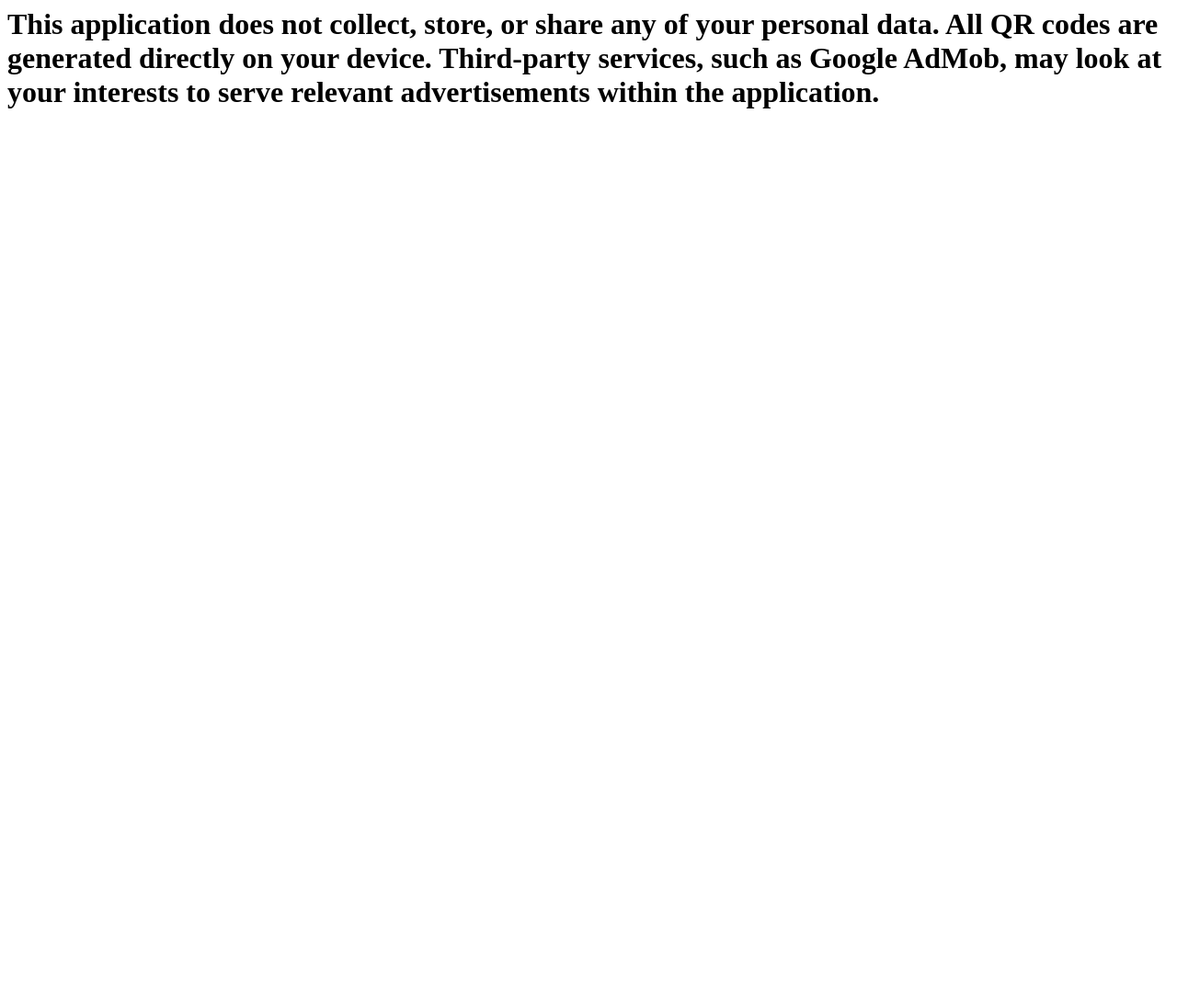
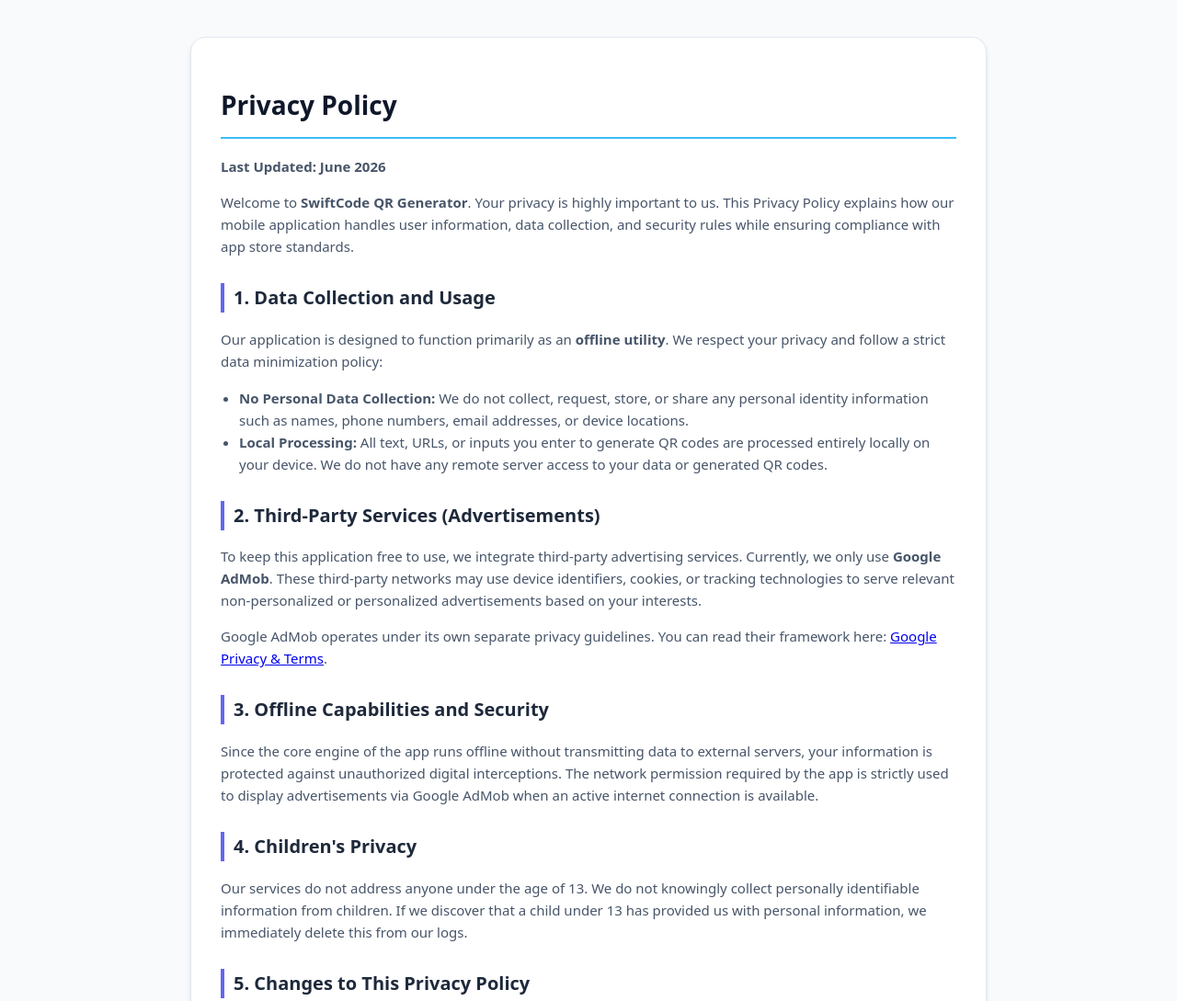
Before and after one commit to krishandevkumar792-cpu/Privacy-Policy, a plain HTML site: page index.html in a window 1280 px wide. Shown: the top 1089 px of the page at 92% size. Before the commit the page ends 800 px from the top, so only its background shows below. Drawn offline with Linux system fonts and the light colour scheme.

Commit message:
Add privacy policy to index.html
This privacy policy outlines data collection practices, usage, and security measures for the SwiftCode QR Generator application.

```diff
--- a/index.html
+++ b/index.html
@@ -1,4 +1,107 @@
-<dev>
-<h1>This application does not collect, store, or share any of your personal data. All QR codes are generated directly on your device.
-Third-party services, such as Google AdMob, may look at your interests to serve relevant advertisements within the application.</h1>
-  </dev>
+<!DOCTYPE html>
+<html lang="en">
+<head>
+    <meta charset="UTF-8">
+    <meta name="viewport" content="width=device-width, initial-scale=1.0">
+    <title>Privacy Policy - SwiftCode QR Generator</title>
+    <style>
+        body {
+            font-family: system-ui, -apple-system, BlinkMacSystemFont, 'Segoe UI', Roboto, Oxygen, Ubuntu, Cantarell, sans-serif;
+            line-height: 1.6;
+            color: #334155;
+            background-color: #f8fafc;
+            margin: 0;
+            padding: 0;
+        }
+        .container {
+            max-width: 800px;
+            margin: 40px auto;
+            padding: 32px;
+            background: #ffffff;
+            border-radius: 16px;
+            box-shadow: 0 4px 6px -1px rgba(0, 0, 0, 0.1), 0 2px 4px -1px rgba(0, 0, 0, 0.06);
+            border: 1px solid #e2e8f0;
+        }
+        h1 {
+            color: #0f172a;
+            border-bottom: 2px solid #38bdf8;
+            padding-bottom: 12px;
+            font-size: 28px;
+        }
+        h2 {
+            color: #1e293b;
+            margin-top: 28px;
+            font-size: 20px;
+            border-left: 4px solid #6366f1;
+            padding-left: 10px;
+        }
+        p, li {
+            font-size: 15px;
+            color: #475569;
+        }
+        ul {
+            padding-left: 20px;
+        }
+        .contact-box {
+            background-color: #f0fdf4;
+            border: 1px solid #bbf7d0;
+            padding: 16px;
+            border-radius: 8px;
+            margin-top: 20px;
+        }
+        .contact-box p {
+            margin: 4px 0;
+            color: #166534;
+            font-weight: 500;
+        }
+        .footer {
+            text-align: center;
+            margin-top: 40px;
+            font-size: 12px;
+            color: #94a3b8;
+        }
+    </style>
+</head>
+<body>
+
+<div class="container">
+    <h1>Privacy Policy</h1>
+    <p><strong>Last Updated: June 2026</strong></p>
+
+    <p>Welcome to <strong>SwiftCode QR Generator</strong>. Your privacy is highly important to us. This Privacy Policy explains how our mobile application handles user information, data collection, and security rules while ensuring compliance with app store standards.</p>
+
+    <h2>1. Data Collection and Usage</h2>
+    <p>Our application is designed to function primarily as an <strong>offline utility</strong>. We respect your privacy and follow a strict data minimization policy:</p>
+    <ul>
+        <li><strong>No Personal Data Collection:</strong> We do not collect, request, store, or share any personal identity information such as names, phone numbers, email addresses, or device locations.</li>
+        <li><strong>Local Processing:</strong> All text, URLs, or inputs you enter to generate QR codes are processed entirely locally on your device. We do not have any remote server access to your data or generated QR codes.</li>
+    </ul>
+
+    <h2>2. Third-Party Services (Advertisements)</h2>
+    <p>To keep this application free to use, we integrate third-party advertising services. Currently, we only use <strong>Google AdMob</strong>. These third-party networks may use device identifiers, cookies, or tracking technologies to serve relevant non-personalized or personalized advertisements based on your interests.</p>
+    <p>Google AdMob operates under its own separate privacy guidelines. You can read their framework here: <a href="https://policies.google.com/privacy" target="_blank" rel="noopener noreferrer">Google Privacy & Terms</a>.</p>
+
+    <h2>3. Offline Capabilities and Security</h2>
+    <p>Since the core engine of the app runs offline without transmitting data to external servers, your information is protected against unauthorized digital interceptions. The network permission required by the app is strictly used to display advertisements via Google AdMob when an active internet connection is available.</p>
+
+    <h2>4. Children's Privacy</h2>
+    <p>Our services do not address anyone under the age of 13. We do not knowingly collect personally identifiable information from children. If we discover that a child under 13 has provided us with personal information, we immediately delete this from our logs.</p>
+
+    <h2>5. Changes to This Privacy Policy</h2>
+    <p>We may update our Privacy Policy from time to time. You are advised to review this page periodically for any changes. Any updates made will be posted directly on this URL and will take effect immediately upon deployment.</p>
+
+    <h2>6. Grievance Redressal & Contact Information</h2>
+    <p>In accordance with the Information Technology Act and app store guidelines, if you have any questions, suggestions, or complaints regarding this Privacy Policy or app services, you may directly contact our designated Developer and Grievance Officer.</p>
+
+    <div class="contact-box">
+        <p><strong>Developer / Grievance Officer:</strong> Krishan Dev Kumar</p>
+        <p><strong>Email Support:</strong> <a href="mailto:krishandevkumar792@gmail.com">krishandevkumar792@gmail.com</a></p>
+    </div>
+
+    <div class="footer">
+        &copy; 2026 SwiftCode QR Generator. All Rights Reserved.
+    </div>
+</div>
+
+</body>
+</html>
```
